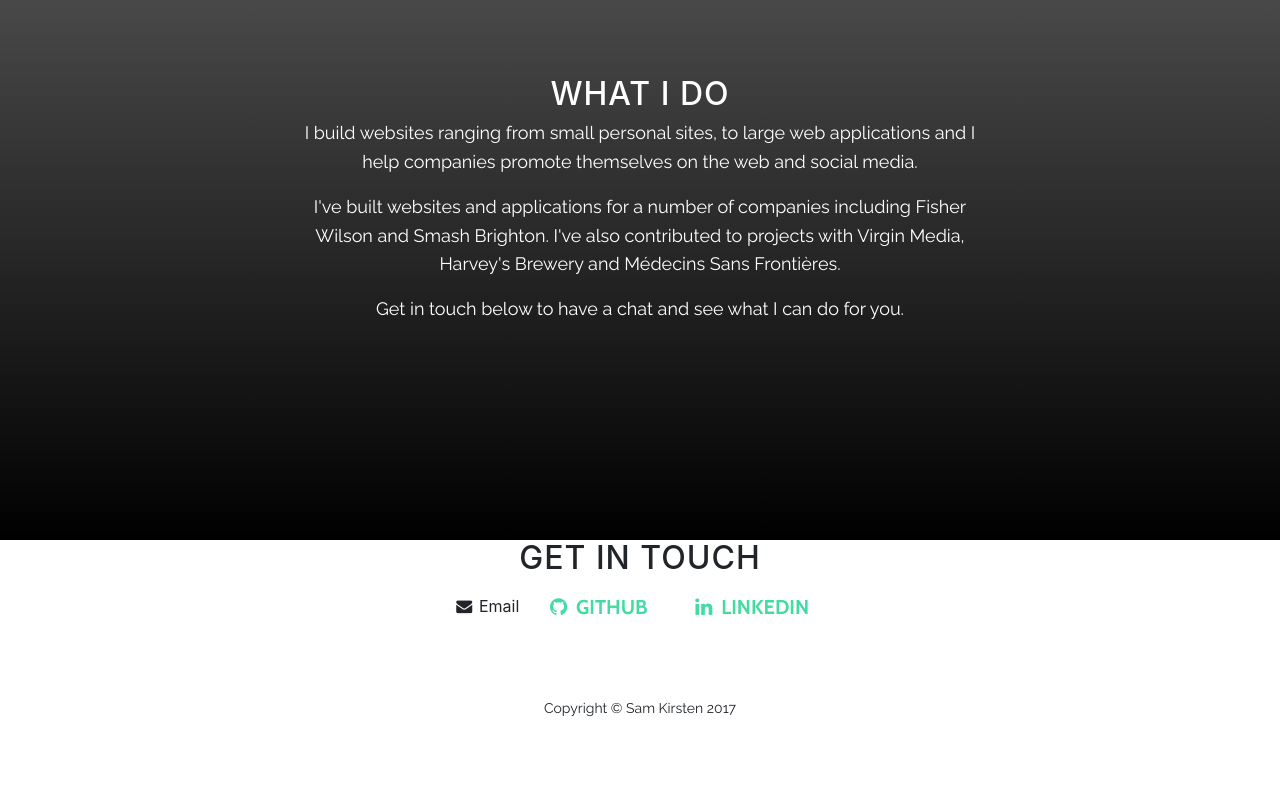
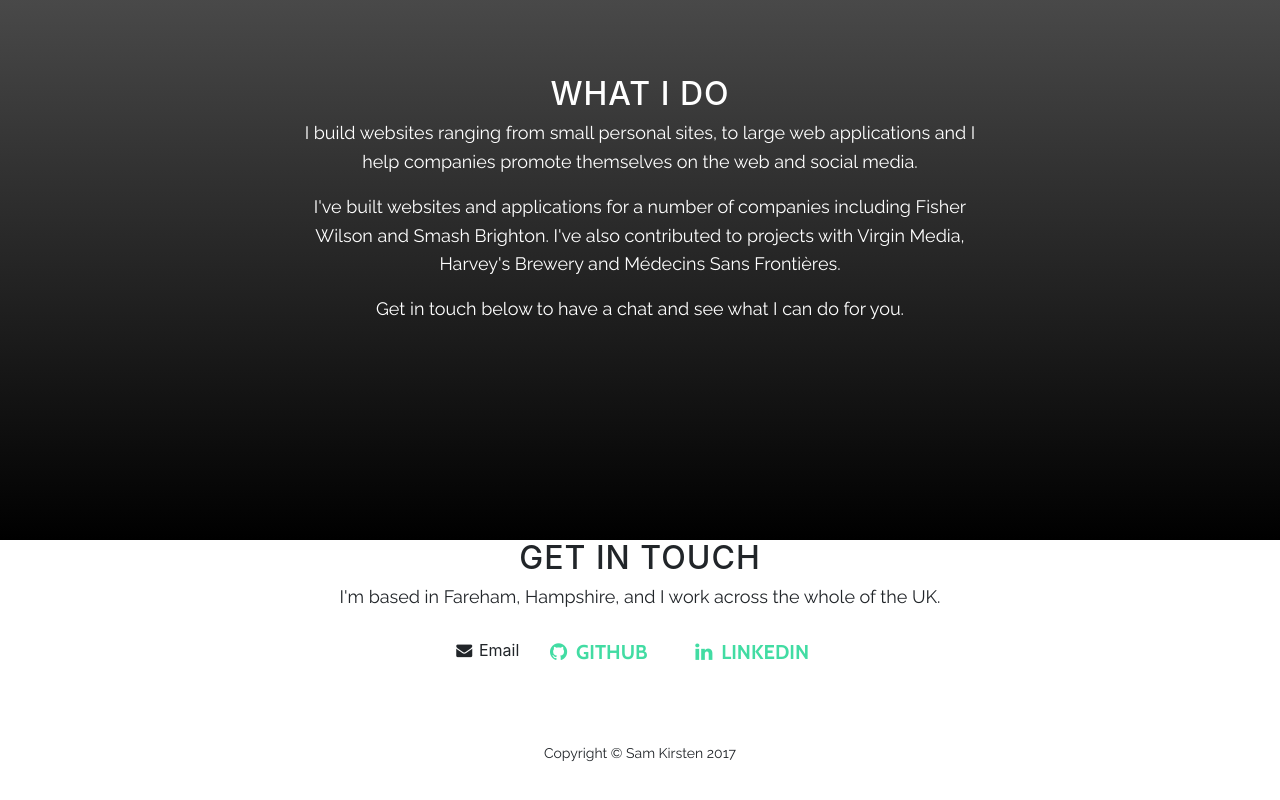
Before and after one commit to samkirsten/samkirsten.github.io, a website with bundled scripts: page index.html in a window 1280 px wide. Shown: the part 824-1624 px from the top of the page. Before the commit the page ends 1594 px from the top, so only its background shows below. Built offline with nearby package versions, Linux system fonts and the light colour scheme; files whose address does not match are found by name.

Commit message:
added location

```diff
--- a/index.html
+++ b/index.html
@@ -91,6 +91,7 @@
     <div class="row">
       <div class="col-lg-8 mx-auto">
         <h2>Get In Touch</h2>
+        <p>I'm based in Fareham, Hampshire, and I work across the whole of the UK.</p>
         <ul class="list-inline banner-social-buttons">
           <li class="list-inline-item">
             <script type="text/javascript" language="javascript">
```
